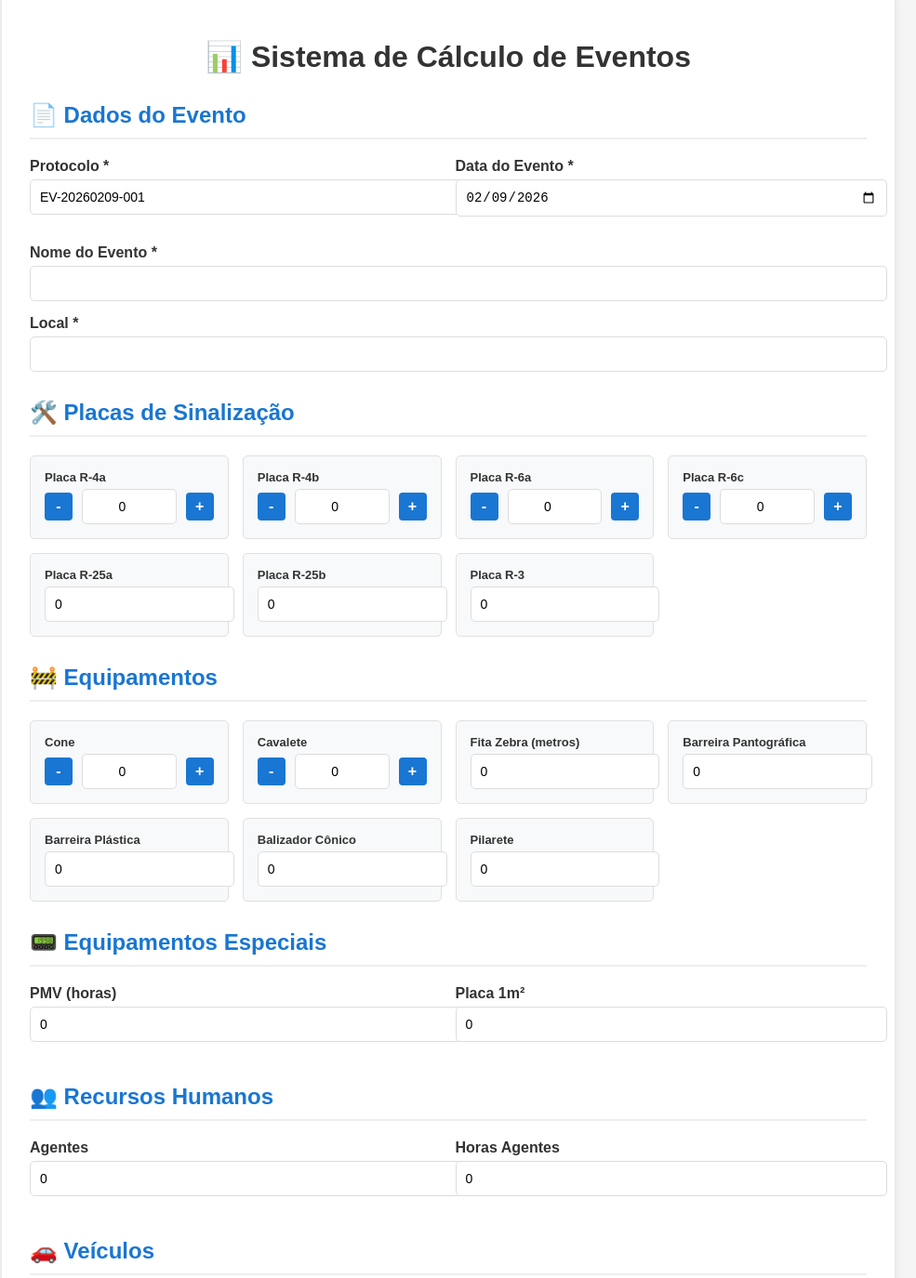
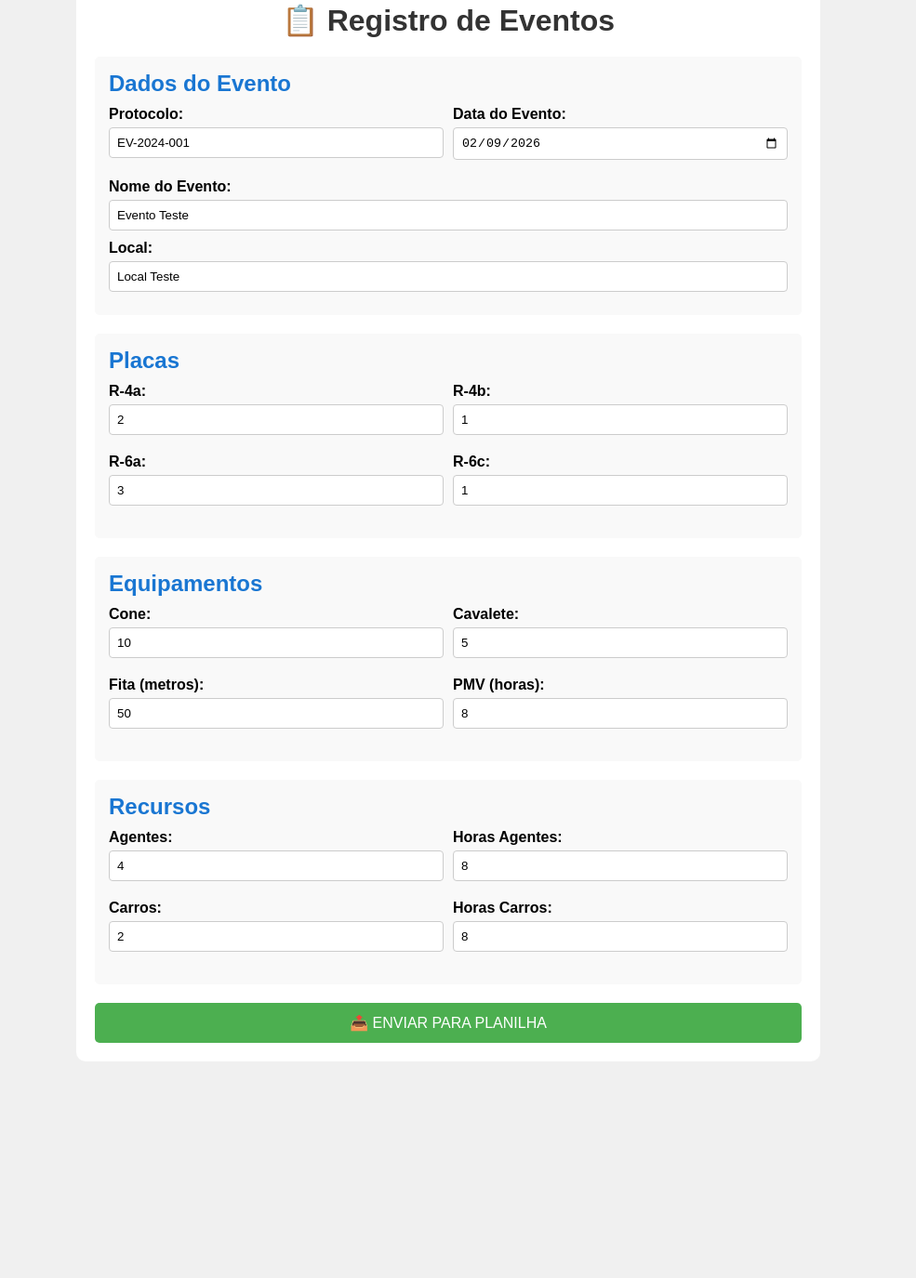
Before and after one commit to Raquelexe/gastos-dos-eventos, a plain HTML site: page index.html in a window 1280 px wide. Shown: the part 37-1412 px from the top of the page at 93% size, without its empty margins (158-1143 px from the left). After the commit the page ends 1199 px from the top, so only its background shows below. Drawn offline with Linux system fonts and the light colour scheme.

Commit message:
index.html

```diff
--- a/index.html
+++ b/index.html
@@ -1,392 +1,199 @@
 <!DOCTYPE html>
-<html lang="pt-BR">
+<html>
 <head>
 <meta charset="UTF-8">
 <title>Sistema de Eventos</title>
 <style>
-body {
-  font-family: Arial, sans-serif;
-  background: #f5f5f5;
-  padding: 20px;
-}
-.container {
-  max-width: 900px;
-  margin: 0 auto;
-  background: white;
-  padding: 30px;
-  border-radius: 10px;
-  box-shadow: 0 0 10px rgba(0,0,0,0.1);
-}
-h1 {
-  text-align: center;
-  color: #333;
-  margin-bottom: 30px;
-}
-h2 {
-  color: #1976d2;
-  border-bottom: 2px solid #eee;
-  padding-bottom: 10px;
-  margin-top: 30px;
-}
-.form-group {
-  margin-bottom: 15px;
-}
-label {
-  display: block;
-  margin-bottom: 5px;
-  font-weight: bold;
-  color: #333;
-}
-input, select {
-  width: 100%;
-  padding: 10px;
-  border: 1px solid #ddd;
-  border-radius: 5px;
-  font-size: 14px;
-}
-.row {
-  display: flex;
-  gap: 15px;
-  margin-bottom: 15px;
-}
-.row > div {
-  flex: 1;
-}
-.material-grid {
-  display: grid;
-  grid-template-columns: repeat(auto-fill, minmax(200px, 1fr));
-  gap: 15px;
-  margin: 15px 0;
-}
-.material-item {
-  background: #f8f9fa;
-  padding: 15px;
-  border-radius: 5px;
-  border: 1px solid #e0e0e0;
-}
-.material-item label {
-  font-size: 13px;
-}
-button {
-  width: 100%;
-  padding: 15px;
-  background: #4CAF50;
-  color: white;
-  border: none;
-  border-radius: 5px;
-  font-size: 18px;
-  font-weight: bold;
-  cursor: pointer;
-  margin-top: 30px;
-}
-button:hover {
-  background: #45a049;
-}
-#mensagem {
-  margin-top: 20px;
-  padding: 15px;
-  border-radius: 5px;
-  display: none;
-}
-.sucesso {
-  background: #d4edda;
-  color: #155724;
-  border: 1px solid #c3e6cb;
-}
-.erro {
-  background: #f8d7da;
-  color: #721c24;
-  border: 1px solid #f5c6cb;
-}
-.counter {
-  display: flex;
-  align-items: center;
-  gap: 10px;
-  margin-top: 5px;
-}
-.counter button {
-  width: 30px;
-  height: 30px;
-  padding: 0;
-  margin: 0;
-  background: #1976d2;
-  color: white;
-  border: none;
-  border-radius: 4px;
-  cursor: pointer;
-  font-size: 16px;
-}
-.counter input {
-  flex: 1;
-  text-align: center;
-}
+* { margin: 0; padding: 0; box-sizing: border-box; }
+body { font-family: Arial; background: #f0f0f0; padding: 20px; }
+.container { max-width: 800px; margin: 0 auto; background: white; padding: 20px; border-radius: 10px; }
+h1 { text-align: center; margin-bottom: 20px; color: #333; }
+.section { margin-bottom: 20px; padding: 15px; background: #f9f9f9; border-radius: 5px; }
+.section h2 { color: #1976d2; margin-bottom: 10px; }
+.form-group { margin-bottom: 10px; }
+label { display: block; margin-bottom: 5px; font-weight: bold; }
+input, select { width: 100%; padding: 8px; border: 1px solid #ccc; border-radius: 4px; }
+.row { display: flex; gap: 10px; margin-bottom: 10px; }
+.row > div { flex: 1; }
+button { width: 100%; padding: 12px; background: #4CAF50; color: white; border: none; border-radius: 5px; font-size: 16px; cursor: pointer; }
+button:hover { background: #45a049; }
+#resultado { margin-top: 20px; padding: 15px; border-radius: 5px; display: none; }
+.sucesso { background: #d4edda; color: #155724; border: 1px solid #c3e6cb; }
+.erro { background: #f8d7da; color: #721c24; border: 1px solid #f5c6cb; }
 </style>
 </head>
 <body>
 
 <div class="container">
-  <h1>📊 Sistema de Cálculo de Eventos</h1>
+  <h1>📋 Registro de Eventos</h1>
 
-  <form id="formEvento">
+  <form id="meuForm">
 
-    <h2>📄 Dados do Evento</h2>
+    <div class="section">
+      <h2>Dados do Evento</h2>
       <div class="row">
         <div class="form-group">
-        <label>Protocolo *</label>
-        <input type="text" name="protocolo" required id="protocolo">
+          <label>Protocolo:</label>
+          <input type="text" id="protocolo" value="EV-2024-001" required>
         </div>
         <div class="form-group">
-        <label>Data do Evento *</label>
-        <input type="date" name="data_evento" required id="data_evento">
+          <label>Data do Evento:</label>
+          <input type="date" id="data_evento" required>
+        </div>
+      </div>
+      <div class="form-group">
+        <label>Nome do Evento:</label>
+        <input type="text" id="evento" value="Evento Teste" required>
+      </div>
+      <div class="form-group">
+        <label>Local:</label>
+        <input type="text" id="local" value="Local Teste" required>
       </div>
     </div>
 
+    <div class="section">
+      <h2>Placas</h2>
+      <div class="row">
         <div class="form-group">
-      <label>Nome do Evento *</label>
-      <input type="text" name="evento" required>
+          <label>R-4a:</label>
+          <input type="number" id="r4a" value="2" min="0">
         </div>
-
         <div class="form-group">
-      <label>Local *</label>
-      <input type="text" name="local" required>
-    </div>
-
-    <h2>🛠️ Placas de Sinalização</h2>
-    <div class="material-grid">
-      <div class="material-item">
-        <label>Placa R-4a</label>
-        <div class="counter">
-          <button type="button" onclick="alterarQuantidade('r4a', -1)">-</button>
-          <input type="number" name="r4a" value="0" min="0">
-          <button type="button" onclick="alterarQuantidade('r4a', 1)">+</button>
+          <label>R-4b:</label>
+          <input type="number" id="r4b" value="1" min="0">
         </div>
       </div>
-      <div class="material-item">
-        <label>Placa R-4b</label>
-        <div class="counter">
-          <button type="button" onclick="alterarQuantidade('r4b', -1)">-</button>
-          <input type="number" name="r4b" value="0" min="0">
-          <button type="button" onclick="alterarQuantidade('r4b', 1)">+</button>
+      <div class="row">
+        <div class="form-group">
+          <label>R-6a:</label>
+          <input type="number" id="r6a" value="3" min="0">
         </div>
+        <div class="form-group">
+          <label>R-6c:</label>
+          <input type="number" id="r6c" value="1" min="0">
         </div>
-      <div class="material-item">
-        <label>Placa R-6a</label>
-        <div class="counter">
-          <button type="button" onclick="alterarQuantidade('r6a', -1)">-</button>
-          <input type="number" name="r6a" value="0" min="0">
-          <button type="button" onclick="alterarQuantidade('r6a', 1)">+</button>
-        </div>
-      </div>
-      <div class="material-item">
-        <label>Placa R-6c</label>
-        <div class="counter">
-          <button type="button" onclick="alterarQuantidade('r6c', -1)">-</button>
-          <input type="number" name="r6c" value="0" min="0">
-          <button type="button" onclick="alterarQuantidade('r6c', 1)">+</button>
-        </div>
-      </div>
-      <div class="material-item">
-        <label>Placa R-25a</label>
-        <input type="number" name="r25a" value="0" min="0">
-      </div>
-      <div class="material-item">
-        <label>Placa R-25b</label>
-        <input type="number" name="r25b" value="0" min="0">
-      </div>
-      <div class="material-item">
-        <label>Placa R-3</label>
-        <input type="number" name="r3" value="0" min="0">
       </div>
     </div>
 
-    <h2>🚧 Equipamentos</h2>
-    <div class="material-grid">
-      <div class="material-item">
-        <label>Cone</label>
-        <div class="counter">
-          <button type="button" onclick="alterarQuantidade('cone', -1)">-</button>
-          <input type="number" name="cone" value="0" min="0">
-          <button type="button" onclick="alterarQuantidade('cone', 1)">+</button>
+    <div class="section">
+      <h2>Equipamentos</h2>
+      <div class="row">
+        <div class="form-group">
+          <label>Cone:</label>
+          <input type="number" id="cone" value="10" min="0">
+        </div>
+        <div class="form-group">
+          <label>Cavalete:</label>
+          <input type="number" id="cavalete" value="5" min="0">
         </div>
       </div>
-      <div class="material-item">
-        <label>Cavalete</label>
-        <div class="counter">
-          <button type="button" onclick="alterarQuantidade('cavalete', -1)">-</button>
-          <input type="number" name="cavalete" value="0" min="0">
-          <button type="button" onclick="alterarQuantidade('cavalete', 1)">+</button>
+      <div class="row">
+        <div class="form-group">
+          <label>Fita (metros):</label>
+          <input type="number" id="fita" value="50" min="0" step="0.5">
         </div>
+        <div class="form-group">
+          <label>PMV (horas):</label>
+          <input type="number" id="pmv" value="8" min="0" step="0.5">
         </div>
-      <div class="material-item">
-        <label>Fita Zebra (metros)</label>
-        <input type="number" name="fita" value="0" min="0" step="0.5">
-      </div>
-      <div class="material-item">
-        <label>Barreira Pantográfica</label>
-        <input type="number" name="barreira_pantografica" value="0" min="0">
-      </div>
-      <div class="material-item">
-        <label>Barreira Plástica</label>
-        <input type="number" name="barreira_plastica" value="0" min="0">
-      </div>
-      <div class="material-item">
-        <label>Balizador Cônico</label>
-        <input type="number" name="balizador_conico" value="0" min="0">
-      </div>
-      <div class="material-item">
-        <label>Pilarete</label>
-        <input type="number" name="pilarete" value="0" min="0">
       </div>
     </div>
 
-    <h2>📟 Equipamentos Especiais</h2>
+    <div class="section">
+      <h2>Recursos</h2>
       <div class="row">
         <div class="form-group">
-        <label>PMV (horas)</label>
-        <input type="number" name="pmv" value="0" min="0" step="0.5">
+          <label>Agentes:</label>
+          <input type="number" id="agentes" value="4" min="0">
         </div>
         <div class="form-group">
-        <label>Placa 1m²</label>
-        <input type="number" name="placa_1m2" value="0" min="0">
+          <label>Horas Agentes:</label>
+          <input type="number" id="horas_agentes" value="8" min="0" step="0.5">
+        </div>
+      </div>
+      <div class="row">
+        <div class="form-group">
+          <label>Carros:</label>
+          <input type="number" id="carro_qtd" value="2" min="0">
+        </div>
+        <div class="form-group">
+          <label>Horas Carros:</label>
+          <input type="number" id="carro_horas" value="8" min="0" step="0.5">
+        </div>
       </div>
     </div>
 
-    <h2>👥 Recursos Humanos</h2>
-    <div class="row">
-      <div class="form-group">
-        <label>Agentes</label>
-        <input type="number" name="agentes" value="0" min="0">
-      </div>
-      <div class="form-group">
-        <label>Horas Agentes</label>
-        <input type="number" name="horas_agentes" value="0" min="0" step="0.5">
-      </div>
-    </div>
+    <button type="button" onclick="enviarDados()">📤 ENVIAR PARA PLANILHA</button>
 
-    <h2>🚗 Veículos</h2>
-    <div class="row">
-      <div class="form-group">
-        <label>Carro (Pickup)</label>
-        <input type="number" name="carro_qtd" value="0" min="0">
-      </div>
-      <div class="form-group">
-        <label>Horas Carro</label>
-        <input type="number" name="carro_horas" value="0" min="0" step="0.5">
-      </div>
-      <div class="form-group">
-        <label>Moto</label>
-        <input type="number" name="moto_qtd" value="0" min="0">
-      </div>
-      <div class="form-group">
-        <label>Horas Moto</label>
-        <input type="number" name="moto_horas" value="0" min="0" step="0.5">
-      </div>
-    </div>
-
-    <h2>📏 Lotação</h2>
-    <div class="row">
-      <div class="form-group">
-        <label>Área (m²)</label>
-        <input type="number" name="area_m2" value="0" min="0" step="0.01">
-      </div>
-      <div class="form-group">
-        <label>Tipo de Área</label>
-        <select name="tipo_area">
-          <option value="externa">Externa</option>
-          <option value="interna">Interna</option>
-        </select>
-      </div>
-    </div>
-
-    <button type="submit">📤 Gerar Planilha</button>
-
-    <div id="mensagem"></div>
+    <div id="resultado"></div>
   </form>
 </div>
 
 <script>
-function alterarQuantidade(campo, valor) {
-  const input = document.querySelector(`[name="${campo}"]`);
-  const atual = parseInt(input.value) || 0;
-  const novo = Math.max(0, atual + valor);
-  input.value = novo;
+function enviarDados() {
+  var dados = {
+    protocolo: document.getElementById('protocolo').value,
+    evento: document.getElementById('evento').value,
+    local: document.getElementById('local').value,
+    data_evento: document.getElementById('data_evento').value,
+    r4a: document.getElementById('r4a').value || 0,
+    r4b: document.getElementById('r4b').value || 0,
+    r6a: document.getElementById('r6a').value || 0,
+    r6c: document.getElementById('r6c').value || 0,
+    cone: document.getElementById('cone').value || 0,
+    cavalete: document.getElementById('cavalete').value || 0,
+    fita: document.getElementById('fita').value || 0,
+    pmv: document.getElementById('pmv').value || 0,
+    agentes: document.getElementById('agentes').value || 0,
+    horas_agentes: document.getElementById('horas_agentes').value || 0,
+    carro_qtd: document.getElementById('carro_qtd').value || 0,
+    carro_horas: document.getElementById('carro_horas').value || 0
+  };
+
+  var resultado = document.getElementById('resultado');
+  resultado.style.display = 'none';
+
+  // Método que SEMPRE funciona (sem CORS)
+  var form = document.createElement('form');
+  form.method = 'GET';
+  form.action = 'https://script.google.com/macros/s/AKfycbwthR3TocBv_VtsZVlJdVbPJZh5B-fbT6dmsEskJBDy9Y69KCwFwm5JUW0py1dS0nqQdA/exec';
+
+  // Adicionar parâmetros
+  for (var key in dados) {
+    var input = document.createElement('input');
+    input.type = 'hidden';
+    input.name = key;
+    input.value = dados[key];
+    form.appendChild(input);
   }
 
-window.addEventListener('load', () => {
-  const hoje = new Date().toISOString().split('T')[0];
-  document.getElementById('data_evento').value = hoje;
+  // Adicionar campo de ação
+  var acaoInput = document.createElement('input');
+  acaoInput.type = 'hidden';
+  acaoInput.name = 'acao';
+  acaoInput.value = 'salvar';
+  form.appendChild(acaoInput);
 
-  const ano = new Date().getFullYear();
-  const mes = String(new Date().getMonth() + 1).padStart(2, '0');
-  const dia = String(new Date().getDate()).padStart(2, '0');
-  document.getElementById('protocolo').value = `EV-${ano}${mes}${dia}-001`;
-});
+  document.body.appendChild(form);
+  form.submit();
 
-document.getElementById('formEvento').addEventListener('submit', async function(e) {
-  e.preventDefault();
+  // Mostrar mensagem
+  resultado.innerHTML = '<div class="sucesso"><h3>✅ DADOS ENVIADOS!</h3><p>Verifique sua planilha Google.</p><p><a href="https://docs.google.com/spreadsheets/d/1OLBd15n1dKoPWmUkHTZOJT7Rh4OG5WYvgCUAgAUW5jQ/edit" target="_blank">📊 Abrir Planilha</a></p></div>';
+  resultado.style.display = 'block';
 
-  const form = e.target;
-  const mensagem = document.getElementById('mensagem');
-  const btn = form.querySelector('button[type="submit"]');
-  const textoOriginal = btn.textContent;
-
-  btn.textContent = 'Enviando...';
-  btn.disabled = true;
-  mensagem.style.display = 'none';
-
-  const formData = new FormData(form);
-  const dados = {};
-  formData.forEach((value, key) => {
-    dados[key] = value;
-  });
-
-  const url = 'https://script.google.com/macros/s/AKfycbzXXyDS_ruPUH3WmzUSEBrEnF31_QiTrt7tzc_1Qys-yZCItYCIBuaBv8kyRVP6oWOwwQ/exec';
-
-  try {
-    const urlParams = new URLSearchParams(dados).toString();
-    const response = await fetch(`${url}?${urlParams}`, {
-      method: 'POST',
-      mode: 'no-cors'
-    });
-
-    mensagem.innerHTML = `
-      <div class="sucesso">
-        <h3>✅ Dados Enviados!</h3>
-        <p><strong>Protocolo:</strong> ${dados.protocolo}</p>
-        <p><strong>Evento:</strong> ${dados.evento}</p>
-        <p>Verifique sua planilha Google.</p>
-        <p><a href="https://docs.google.com/spreadsheets/d/1TGuHgHmnOLNM4sg-saCrn94As_4CBwCRIc7rjd7xOF0/edit"
-           target="_blank" style="color: #155724; font-weight: bold;">
-          📊 Abrir Planilha
-        </a></p>
-      </div>
-    `;
-    mensagem.style.display = 'block';
-
-    const protocoloAtual = dados.protocolo;
-    if (protocoloAtual.match(/(\d+)$/)) {
-      const num = parseInt(protocoloAtual.match(/(\d+)$/)[1]);
-      document.getElementById('protocolo').value = protocoloAtual.replace(/\d+$/, (num + 1).toString().padStart(3, '0'));
+  // Limpar formulário após 3 segundos
+  setTimeout(function() {
+    document.getElementById('protocolo').value = 'EV-2024-002';
+    document.getElementById('evento').value = '';
+    document.getElementById('local').value = '';
+  }, 3000);
 }
 
-  } catch (error) {
-    mensagem.innerHTML = `
-      <div class="erro">
-        <h3>⚠️ Enviado (CORS ignorado)</h3>
-        <p>Os dados foram enviados para a planilha.</p>
-        <p><a href="https://docs.google.com/spreadsheets/d/1TGuHgHmnOLNM4sg-saCrn94As_4CBwCRIc7rjd7xOF0/edit"
-           target="_blank" style="color: #721c24; font-weight: bold;">
-          📊 Verificar Planilha
-        </a></p>
-      </div>
-    `;
-    mensagem.style.display = 'block';
-
-  } finally {
-    btn.textContent = textoOriginal;
-    btn.disabled = false;
-  }
-});
+// Configurar data atual
+window.onload = function() {
+  var hoje = new Date().toISOString().split('T')[0];
+  document.getElementById('data_evento').value = hoje;
+};
 </script>
 
 </body>
```
Lines whose indentation alone changed are shown as unchanged.
